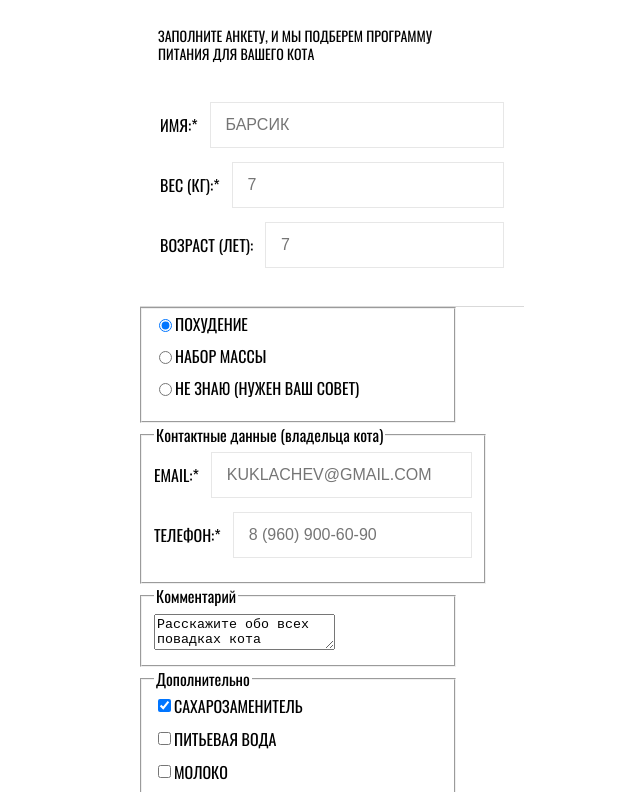
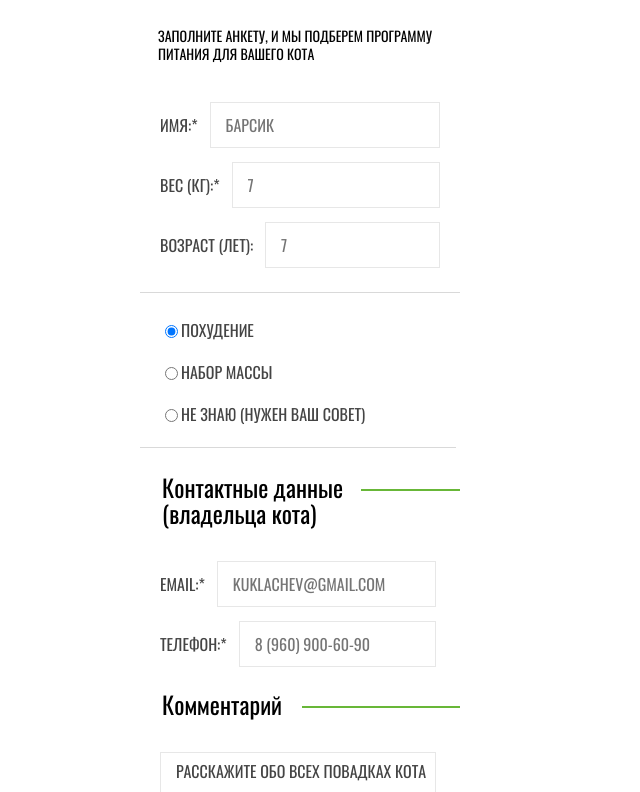
Before and after one commit to Torokhov/184172-cat-energy-22, a website: page source/form.html in a window 1280 px wide. Shown: the part 140-932 px from the top of the page, without its empty margins (342-982 px from the left). Drawn offline with nearby package versions, Linux system fonts and the light colour scheme; files that its build step writes are made by us from their sources; files whose address does not match are found by name.

Commit message:
сверстал страницу формы

```diff
--- a/source/form.html
+++ b/source/form.html
@@ -51,7 +51,7 @@
           Заполните анкету, и мы подберем программу питания для вашего кота
         </h2>
         <fieldset form="program-form" class="personal-data">
-          <div class="form-row">
+          <div class="personal-data__row form-row">
             <label class="form-row__label" for="name">Имя:*</label>
             <input
               class="form-row__input"
@@ -61,7 +61,7 @@
               placeholder="Барсик"
             />
           </div>
-          <div class="form-row">
+          <div class="personal-data__row form-row">
             <label class="form-row__label" for="weight">Вес&nbsp;(кг):*</label>
             <input
               class="form-row__input"
@@ -71,7 +71,7 @@
               placeholder="7"
             />
           </div>
-          <div class="form-row">
+          <div class="personal-data__row form-row">
             <label class="form-row__label" for="age">Возраст&nbsp;(лет):</label>
             <input
               class="form-row__input"
@@ -82,10 +82,10 @@
             />
           </div>
         </fieldset>
-        <fieldset form="program-form" class="form-container">
-          <div class="form-row">
+        <fieldset form="program-form" class="select-program">
+          <div class="select-program__row form-row">
             <input
-              class="form-row__radio form-row__radio--checked"
+              class="form-row__radio"
               type="radio"
               name="select-program"
               id="slim"
@@ -94,7 +94,7 @@
             />
             <label class="form-row__label" for="slim">Похудение</label>
           </div>
-          <div class="form-row">
+          <div class="select-program__row form-row">
             <input
               class="form-row__radio"
               type="radio"
@@ -104,7 +104,7 @@
             />
             <label class="form-row__label" for="pro">Набор массы</label>
           </div>
-          <div class="form-row">
+          <div class="select-program__row form-row">
             <input
               class="form-row__radio"
               type="radio"
@@ -117,11 +117,11 @@
             >
           </div>
         </fieldset>
-        <fieldset form="program-form" class="form-container">
-          <legend class="contacts__head">
+        <fieldset form="program-form" class="contacts-owner">
+          <legend class="contacts-owner__head">
             Контактные данные (владельца кота)
           </legend>
-          <div class="form-row">
+          <div class="contacts-owner__row form-row">
             <label class="form-row__label" for="email">Email:*</label>
             <input
               class="form-row__input"
@@ -131,7 +131,7 @@
               placeholder="kuklachev@gmail.com"
             />
           </div>
-          <div class="form-row">
+          <div class="contacts-owner__row form-row">
             <label class="form-row__label" for="phone">Телефон:*</label>
             <input
               class="form-row__input"
@@ -142,15 +142,15 @@
             />
           </div>
         </fieldset>
-        <fieldset form="program-form" class="form-container">
+        <fieldset form="program-form" class="comments">
           <legend class="comments__head">Комментарий</legend>
           <textarea class="comments__textarea" name="comments">
 Расскажите обо всех повадках кота</textarea
           >
         </fieldset>
-        <fieldset form="program-form" class="form-container">
+        <fieldset form="program-form" class="extra">
           <legend class="extra__head">Дополнительно</legend>
-          <div class="form-row">
+          <div class="extra__row form-row">
             <input
               class="form-row__checkbox form-row__checkbox--checked"
               type="checkbox"
@@ -163,7 +163,7 @@
               >Сахарозаменитель</label
             >
           </div>
-          <div class="form-row">
+          <div class="extra__row form-row">
             <input
               class="form-row__checkbox"
               type="checkbox"
@@ -173,7 +173,7 @@
             />
             <label class="form-row__label" for="water">Питьевая вода</label>
           </div>
-          <div class="form-row">
+          <div class="extra__row form-row">
             <input
               class="form-row__checkbox"
               type="checkbox"
@@ -183,7 +183,7 @@
             />
             <label class="form-row__label" for="milk">Молоко</label>
           </div>
-          <div class="form-row">
+          <div class="extra__row form-row">
             <input
               class="form-row__checkbox"
               type="checkbox"
@@ -204,7 +204,7 @@
         </div>
       </form>
       <section class="location-block">
-        <address class="address">
+        <address class="address address--gray">
           <span class="address__text">
             приглашаем к сотрудничеству дилеров!
           </span>
--- a/source/sass/address.scss
+++ b/source/sass/address.scss
@@ -1,10 +1,15 @@
 @import "mixins";
+@import "variables";
 
 .address {
   display: flex;
   justify-content: space-between;
   padding: 28px 19px 28px 19px;
   font-style: normal;
+
+  &--gray {
+    background-color: $footerBackgroundColor;
+  }
 }
 
 .address__text {
--- /dev/null
+++ b/source/sass/comments.scss
@@ -0,0 +1,27 @@
+@import "mixins";
+
+.comments {
+  @include fieldset;
+
+  &__head {
+    @include legend;
+    margin-bottom: 35px;
+    position: relative;
+
+    &::before {
+      content: "";
+      position: absolute;
+      right: -20px;
+      top: 15px;
+      width: 158px;
+      height: 2px;
+      background-color: $green;
+    }
+  }
+
+  &__textarea {
+    @include textarea;
+
+    height: 150px;
+  }
+}
--- /dev/null
+++ b/source/sass/contacts-owner.scss
@@ -0,0 +1,30 @@
+@import "mixins";
+@import "variables";
+
+.contacts-owner {
+  @include fieldset;
+
+  &__head {
+    @include legend;
+    margin-bottom: 35px;
+    position: relative;
+
+    &::before {
+      content: "";
+      position: absolute;
+      right: -20px;
+      top: 15px;
+      width: 99px;
+      height: 2px;
+      background-color: $green;
+    }
+  }
+
+  &__row {
+    margin-bottom: 14px;
+
+    &:last-child {
+      margin-bottom: 0;
+    }
+  }
+}
--- /dev/null
+++ b/source/sass/extra.scss
@@ -0,0 +1,30 @@
+@import "mixins";
+
+.extra {
+  @include fieldset;
+  margin-bottom: 15px;
+
+  &__head {
+    @include legend;
+    margin-bottom: 39px;
+    position: relative;
+
+    &::before {
+      content: "";
+      position: absolute;
+      right: -20px;
+      top: 15px;
+      width: 136px;
+      height: 2px;
+      background-color: $green;
+    }
+  }
+
+  &__row {
+    margin-bottom: 25px;
+
+    &:last-child {
+      margin-bottom: 0;
+    }
+  }
+}
--- a/source/sass/form-row.scss
+++ b/source/sass/form-row.scss
@@ -3,7 +3,7 @@
 .form-row {
   display: flex;
   align-items: center;
-  margin-bottom: 14px;
+  width: 100%;
 
   &__label {
     @include label;
@@ -16,5 +16,9 @@
   &__input {
     @include input;
     flex-grow: 1;
+    width: 0;
+  }
+
+  &__radio {
   }
 }
--- a/source/sass/mixins.scss
+++ b/source/sass/mixins.scss
@@ -23,6 +23,7 @@
   background-color: $green;
   border: none;
   font-size: 16px;
+  font-family: $font-family-base;
   color: #ffffff;
   text-decoration: none;
   line-height: 20px;
@@ -44,10 +45,19 @@
   border: none;
 }
 
+@mixin legend {
+  width: 100%;
+  font-size: 24px;
+  line-height: 26px;
+  color: #000000;
+}
+
 @mixin input {
+  font-family: $font-family-base;
   font-size: 16px;
   line-height: 18px;
   padding: 13px 15px;
+  color: $blackLight;
   border: 1px solid #e7e7e7;
   text-transform: uppercase;
 }
@@ -56,4 +66,16 @@
   font-size: 16px;
   line-height: 18px;
   text-transform: uppercase;
+  color: $blackLight;
 }
+
+@mixin textarea {
+  padding-top: 9px;
+  padding-left: 15px;
+  font-family: $font-family-base;
+  font-size: 16px;
+  text-transform: uppercase;
+  line-height: 18px;
+  color: $blackLight;
+  border: 1px solid #e7e7e7;
+}
--- a/source/sass/personal-data.scss
+++ b/source/sass/personal-data.scss
@@ -2,5 +2,16 @@
 
 .personal-data {
   @include fieldset;
+  width: 100%;
   border-bottom: 1px solid #d9d9d9;
+  margin-bottom: 28px;
+  box-sizing: border-box;
 }
+
+.personal-data__row {
+  margin-bottom: 14px;
+
+  &:last-child {
+    margin-bottom: 0;
+  }
+}
--- /dev/null
+++ b/source/sass/select-program.scss
@@ -0,0 +1,15 @@
+@import "mixins";
+
+.select-program {
+  @include fieldset;
+  margin-bottom: 26px;
+  border-bottom: 1px solid #d9d9d9;
+}
+
+.select-program__row {
+  margin-bottom: 24px;
+
+  &:last-child {
+    margin-bottom: 0;
+  }
+}
--- a/source/sass/style.scss
+++ b/source/sass/style.scss
@@ -23,3 +23,8 @@
 @import "program-form";
 @import "personal-data";
 @import "form-row";
+@import "select-program";
+@import "contacts-owner";
+@import "comments";
+@import "extra";
+@import "submit-block";
--- /dev/null
+++ b/source/sass/submit-block.scss
@@ -0,0 +1,22 @@
+@import "mixins";
+@import "variables";
+
+.submit-block {
+  display: flex;
+  flex-direction: column;
+  align-items: center;
+  padding: 0 20px;
+
+  &__button {
+    @include button;
+    padding: 10px 0;
+    width: 100%;
+    margin-bottom: 21px;
+  }
+
+  &__info {
+    font-family: $font-family-second;
+    font-size: 14px;
+    line-height: 16px;
+  }
+}
```
